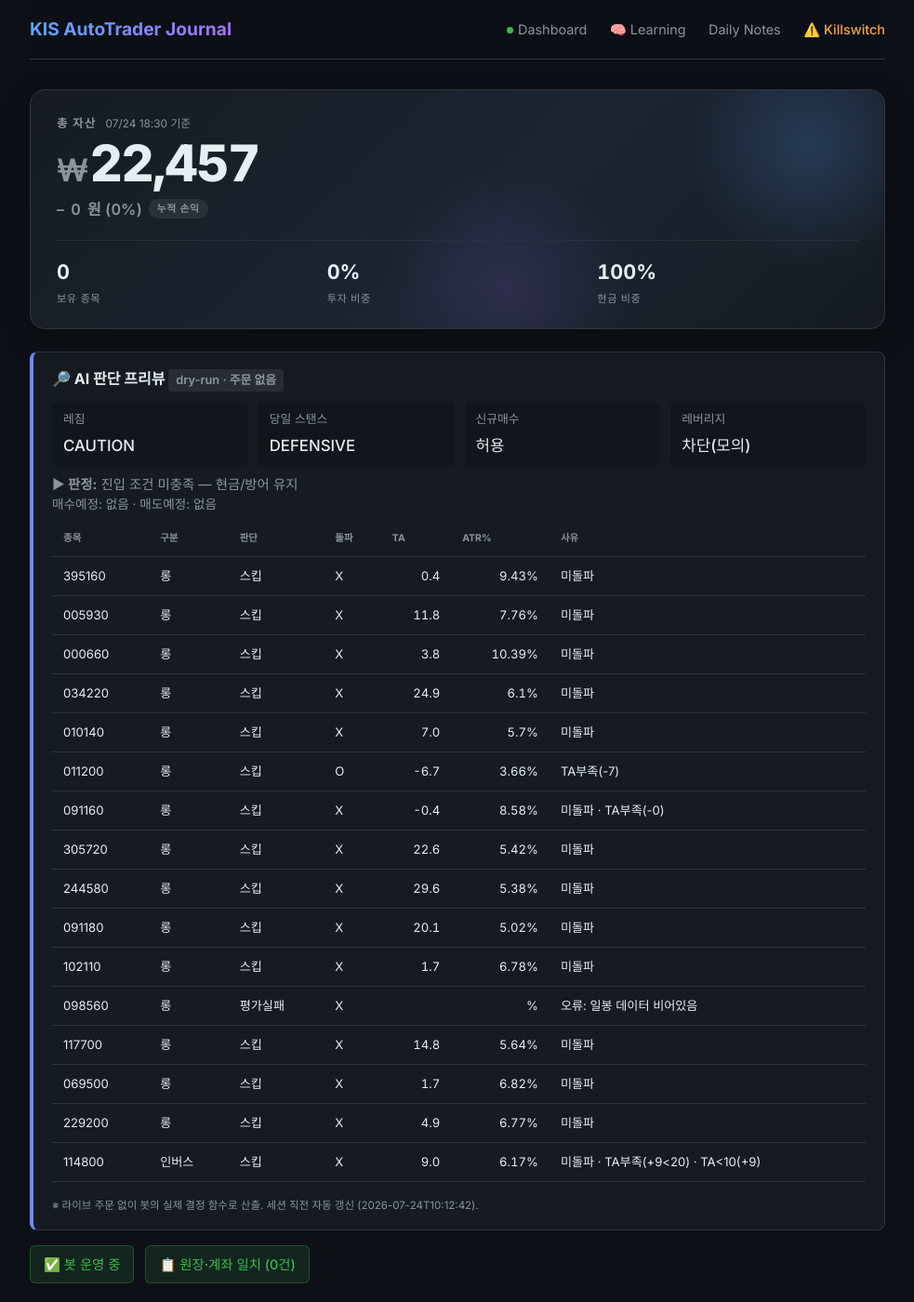
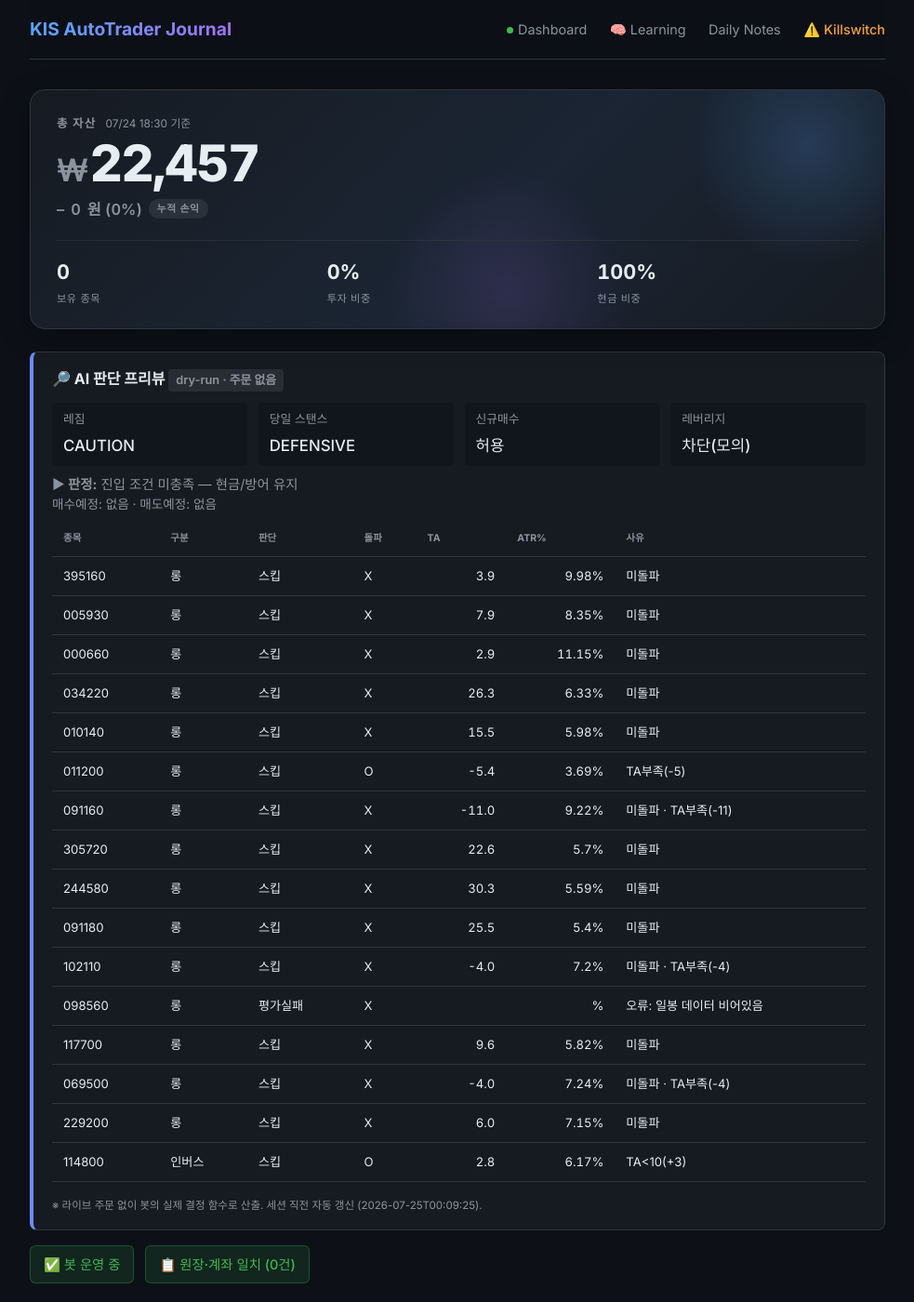
Before and after one commit to BudongJW/kis-trading-journal, a Jekyll site: the page built from index.html, in a window 1280 px wide and 1400 px high. Shown: the whole window at 93% size, without its empty margins (148-1131 px from the left). Built offline with Jekyll 4.4.1, drawn with Linux system fonts in a browser that asks for light colours; nearby versions of some CDN libraries.

Commit message:
auto: dry-run preview 07-24 15:10Z

```diff
--- a/_data/dry_run.json
+++ b/_data/dry_run.json
@@ -1,5 +1,5 @@
 {
-  "generated_at": "2026-07-24T10:12:42",
+  "generated_at": "2026-07-25T00:09:25",
   "mode": "DRY-RUN (읽기 전용, 주문 없음)",
   "market": {
     "regime": "CAUTION",
@@ -26,8 +26,8 @@
       "type": "롱",
       "decision": "스킵",
       "breakout": false,
-      "ta": 0.4,
-      "atr_pct": 9.43,
+      "ta": 3.9,
+      "atr_pct": 9.98,
       "fee_gate_ok": true,
       "why_skip": "미돌파"
     },
@@ -36,8 +36,8 @@
       "type": "롱",
       "decision": "스킵",
       "breakout": false,
-      "ta": 11.8,
-      "atr_pct": 7.76,
+      "ta": 7.9,
+      "atr_pct": 8.35,
       "fee_gate_ok": true,
       "why_skip": "미돌파"
     },
@@ -46,8 +46,8 @@
       "type": "롱",
       "decision": "스킵",
       "breakout": false,
-      "ta": 3.8,
-      "atr_pct": 10.39,
+      "ta": 2.9,
+      "atr_pct": 11.15,
       "fee_gate_ok": true,
       "why_skip": "미돌파"
     },
@@ -56,8 +56,8 @@
       "type": "롱",
       "decision": "스킵",
       "breakout": false,
-      "ta": 24.9,
-      "atr_pct": 6.1,
+      "ta": 26.3,
+      "atr_pct": 6.33,
       "fee_gate_ok": true,
       "why_skip": "미돌파"
     },
@@ -66,8 +66,8 @@
       "type": "롱",
       "decision": "스킵",
       "breakout": false,
-      "ta": 7.0,
-      "atr_pct": 5.7,
+      "ta": 15.5,
+      "atr_pct": 5.98,
       "fee_gate_ok": true,
       "why_skip": "미돌파"
     },
@@ -76,20 +76,20 @@
       "type": "롱",
       "decision": "스킵",
       "breakout": true,
-      "ta": -6.7,
-      "atr_pct": 3.66,
+      "ta": -5.4,
+      "atr_pct": 3.69,
       "fee_gate_ok": true,
-      "why_skip": "TA부족(-7)"
+      "why_skip": "TA부족(-5)"
     },
     {
       "symbol": "091160",
       "type": "롱",
       "decision": "스킵",
       "breakout": false,
-      "ta": -0.4,
-      "atr_pct": 8.58,
+      "ta": -11.0,
+      "atr_pct": 9.22,
       "fee_gate_ok": true,
-      "why_skip": "미돌파 · TA부족(-0)"
+      "why_skip": "미돌파 · TA부족(-11)"
     },
     {
       "symbol": "305720",
@@ -97,7 +97,7 @@
       "decision": "스킵",
       "breakout": false,
       "ta": 22.6,
-      "atr_pct": 5.42,
+      "atr_pct": 5.7,
       "fee_gate_ok": true,
       "why_skip": "미돌파"
     },
@@ -106,8 +106,8 @@
       "type": "롱",
       "decision": "스킵",
       "breakout": false,
-      "ta": 29.6,
-      "atr_pct": 5.38,
+      "ta": 30.3,
+      "atr_pct": 5.59,
       "fee_gate_ok": true,
       "why_skip": "미돌파"
     },
@@ -116,8 +116,8 @@
       "type": "롱",
       "decision": "스킵",
       "breakout": false,
-      "ta": 20.1,
-      "atr_pct": 5.02,
+      "ta": 25.5,
+      "atr_pct": 5.4,
       "fee_gate_ok": true,
       "why_skip": "미돌파"
     },
@@ -126,10 +126,10 @@
       "type": "롱",
       "decision": "스킵",
       "breakout": false,
-      "ta": 1.7,
-      "atr_pct": 6.78,
+      "ta": -4.0,
+      "atr_pct": 7.2,
       "fee_gate_ok": true,
-      "why_skip": "미돌파"
+      "why_skip": "미돌파 · TA부족(-4)"
     },
     {
       "symbol": "098560",
@@ -142,8 +142,8 @@
       "type": "롱",
       "decision": "스킵",
       "breakout": false,
-      "ta": 14.8,
-      "atr_pct": 5.64,
+      "ta": 9.6,
+      "atr_pct": 5.82,
       "fee_gate_ok": true,
       "why_skip": "미돌파"
     },
@@ -152,18 +152,18 @@
       "type": "롱",
       "decision": "스킵",
       "breakout": false,
-      "ta": 1.7,
-      "atr_pct": 6.82,
+      "ta": -4.0,
+      "atr_pct": 7.24,
       "fee_gate_ok": true,
-      "why_skip": "미돌파"
+      "why_skip": "미돌파 · TA부족(-4)"
     },
     {
       "symbol": "229200",
       "type": "롱",
       "decision": "스킵",
       "breakout": false,
-      "ta": 4.9,
-      "atr_pct": 6.77,
+      "ta": 6.0,
+      "atr_pct": 7.15,
       "fee_gate_ok": true,
       "why_skip": "미돌파"
     },
@@ -172,16 +172,16 @@
       "type": "인버스",
       "entry_via": "-",
       "decision": "스킵",
-      "breakout": false,
-      "ta": 9.0,
+      "breakout": true,
+      "ta": 2.8,
       "atr_pct": 6.17,
       "fee_gate_ok": true,
-      "why_skip": "미돌파 · TA부족(+9<20) · TA<10(+9)"
+      "why_skip": "TA<10(+3)"
     }
   ],
   "gap_recovery": {
     "enabled_live": true,
-    "now_kst": "10:13",
+    "now_kst": "00:10",
     "window": "09:00~09:20",
     "candidates": [
       {
@@ -189,7 +189,7 @@
         "name": "KODEX 미국나스닥100TR",
         "decision": "스킵",
         "gap_open_pct": -1.9,
-        "intraday_pct": -3.14,
+        "intraday_pct": -6.58,
         "in_window": false,
         "reason": "촉발 없음(오버나이트=reduce_size≠aggressive_buy)"
       },
@@ -198,7 +198,7 @@
         "name": "삼성전자",
         "decision": "스킵",
         "gap_open_pct": -1.48,
-        "intraday_pct": -2.44,
+        "intraday_pct": -6.2,
         "in_window": false,
         "reason": "촉발 없음(오버나이트=reduce_size≠aggressive_buy)"
       },
@@ -207,7 +207,7 @@
         "name": "SK하이닉스",
         "decision": "스킵",
         "gap_open_pct": -1.3,
-        "intraday_pct": -2.53,
+        "intraday_pct": -7.13,
         "in_window": false,
         "reason": "촉발 없음(오버나이트=reduce_size≠aggressive_buy)"
       },
@@ -216,7 +216,7 @@
         "name": "LG디스플레이",
         "decision": "스킵",
         "gap_open_pct": -2.0,
-        "intraday_pct": -2.73,
+        "intraday_pct": -4.58,
         "in_window": false,
         "reason": "촉발 없음(오버나이트=reduce_size≠aggressive_buy)"
       },
@@ -225,7 +225,7 @@
         "name": "삼성중공업",
         "decision": "스킵",
         "gap_open_pct": -1.9,
-        "intraday_pct": 2.37,
+        "intraday_pct": -1.29,
         "in_window": false,
         "reason": "촉발 없음(오버나이트=reduce_size≠aggressive_buy)"
       },
@@ -234,7 +234,7 @@
         "name": "HMM",
         "decision": "스킵",
         "gap_open_pct": -0.95,
-        "intraday_pct": 5.05,
+        "intraday_pct": 4.09,
         "in_window": false,
         "reason": "촉발 없음(오버나이트=reduce_size≠aggressive_buy)"
       },
@@ -243,7 +243,7 @@
         "name": "KODEX 반도체",
         "decision": "스킵",
         "gap_open_pct": -1.21,
-        "intraday_pct": -3.04,
+        "intraday_pct": -7.4,
         "in_window": false,
         "reason": "촉발 없음(오버나이트=reduce_size≠aggressive_buy)"
       },
@@ -252,7 +252,7 @@
         "name": "KODEX 2차전지",
         "decision": "스킵",
         "gap_open_pct": -3.21,
-        "intraday_pct": 0.15,
+        "intraday_pct": -2.21,
         "in_window": false,
         "reason": "촉발 없음(오버나이트=reduce_size≠aggressive_buy)"
       },
@@ -261,7 +261,7 @@
         "name": "KODEX 바이오",
         "decision": "스킵",
         "gap_open_pct": -1.76,
-        "intraday_pct": 2.37,
+        "intraday_pct": -0.06,
         "in_window": false,
         "reason": "촉발 없음(오버나이트=reduce_size≠aggressive_buy)"
       },
@@ -270,7 +270,7 @@
         "name": "KODEX 자동차",
         "decision": "스킵",
         "gap_open_pct": -3.16,
-        "intraday_pct": -2.1,
+        "intraday_pct": -5.47,
         "in_window": false,
         "reason": "촉발 없음(오버나이트=reduce_size≠aggressive_buy)"
       },
@@ -279,7 +279,7 @@
         "name": "KODEX 금융",
         "decision": "스킵",
         "gap_open_pct": -1.41,
-        "intraday_pct": -1.58,
+        "intraday_pct": -4.73,
         "in_window": false,
         "reason": "촉발 없음(오버나이트=reduce_size≠aggressive_buy)"
       },
@@ -297,7 +297,7 @@
         "name": "KODEX 철강",
         "decision": "스킵",
         "gap_open_pct": -1.33,
-        "intraday_pct": 1.59,
+        "intraday_pct": -0.87,
         "in_window": false,
         "reason": "촉발 없음(오버나이트=reduce_size≠aggressive_buy)"
       },
@@ -306,7 +306,7 @@
         "name": "KODEX KOSPI200",
         "decision": "스킵",
         "gap_open_pct": -1.5,
-        "intraday_pct": -1.55,
+        "intraday_pct": -4.63,
         "in_window": false,
         "reason": "촉발 없음(오버나이트=reduce_size≠aggressive_buy)"
       },
@@ -315,7 +315,7 @@
         "name": "KODEX KOSDAQ150",
         "decision": "스킵",
         "gap_open_pct": -2.35,
-        "intraday_pct": -1.18,
+        "intraday_pct": -4.39,
         "in_window": false,
         "reason": "촉발 없음(오버나이트=reduce_size≠aggressive_buy)"
       }
@@ -323,17 +323,17 @@
   },
   "morning_momentum": {
     "enabled_live": true,
-    "now_kst": "10:13",
+    "now_kst": "00:10",
     "window": "09:00~14:00",
     "up_th": 0.6,
     "down_th": 0.6,
     "benchmark": "069500",
-    "direction": "inverse",
-    "in_window": true,
-    "move_pct": -3.05,
-    "intraday_pct": -1.57,
-    "would_enter": true,
-    "reason": "하락 아침추세 (전일대비 -3.05%, 시가대비 -1.57%)"
+    "direction": "none",
+    "in_window": false,
+    "move_pct": -6.06,
+    "intraday_pct": -4.63,
+    "would_enter": false,
+    "reason": "윈도 밖(00:10∉09:00~14:00)"
   },
   "us_entry_candidates": [
     {
@@ -350,27 +350,27 @@
       "type": "long",
       "decision": "스킵",
       "breakout": false,
-      "ta": 6.3,
-      "atr_pct": 1.08,
-      "why_skip": "미돌파 · TA부족(+6)"
+      "ta": 10.5,
+      "atr_pct": 1.01,
+      "why_skip": "미돌파 · TA부족(+10)"
     },
     {
       "symbol": "XLF",
       "type": "long",
       "decision": "스킵",
-      "breakout": false,
-      "ta": -2.1,
-      "atr_pct": 1.15,
-      "why_skip": "미돌파 · TA부족(-2)"
+      "breakout": true,
+      "ta": -1.9,
+      "atr_pct": 1.12,
+      "why_skip": "TA부족(-2)"
     },
     {
       "symbol": "SH",
       "type": "inverse",
       "decision": "스킵",
       "breakout": false,
-      "ta": 1.7,
-      "atr_pct": 0.82,
-      "why_skip": "미돌파 · TA부족(+2)"
+      "ta": 11.3,
+      "atr_pct": 0.76,
+      "why_skip": "미돌파 · TA부족(+11)"
     },
     {
       "symbol": "PSQ",
@@ -383,18 +383,18 @@
       "type": "defensive",
       "decision": "스킵",
       "breakout": false,
-      "ta": 7.2,
-      "atr_pct": 0.47,
-      "why_skip": "미돌파 · TA부족(+7) · 수수료게이트"
+      "ta": 7.5,
+      "atr_pct": 0.46,
+      "why_skip": "미돌파 · TA부족(+8) · 수수료게이트"
     },
     {
       "symbol": "SHY",
       "type": "defensive",
       "decision": "스킵",
       "breakout": false,
-      "ta": 5.5,
+      "ta": -2.4,
       "atr_pct": 0.07,
-      "why_skip": "미돌파 · TA부족(+6) · 수수료게이트"
+      "why_skip": "미돌파 · TA부족(-2) · 수수료게이트"
     }
   ],
   "us_summary": {
```
